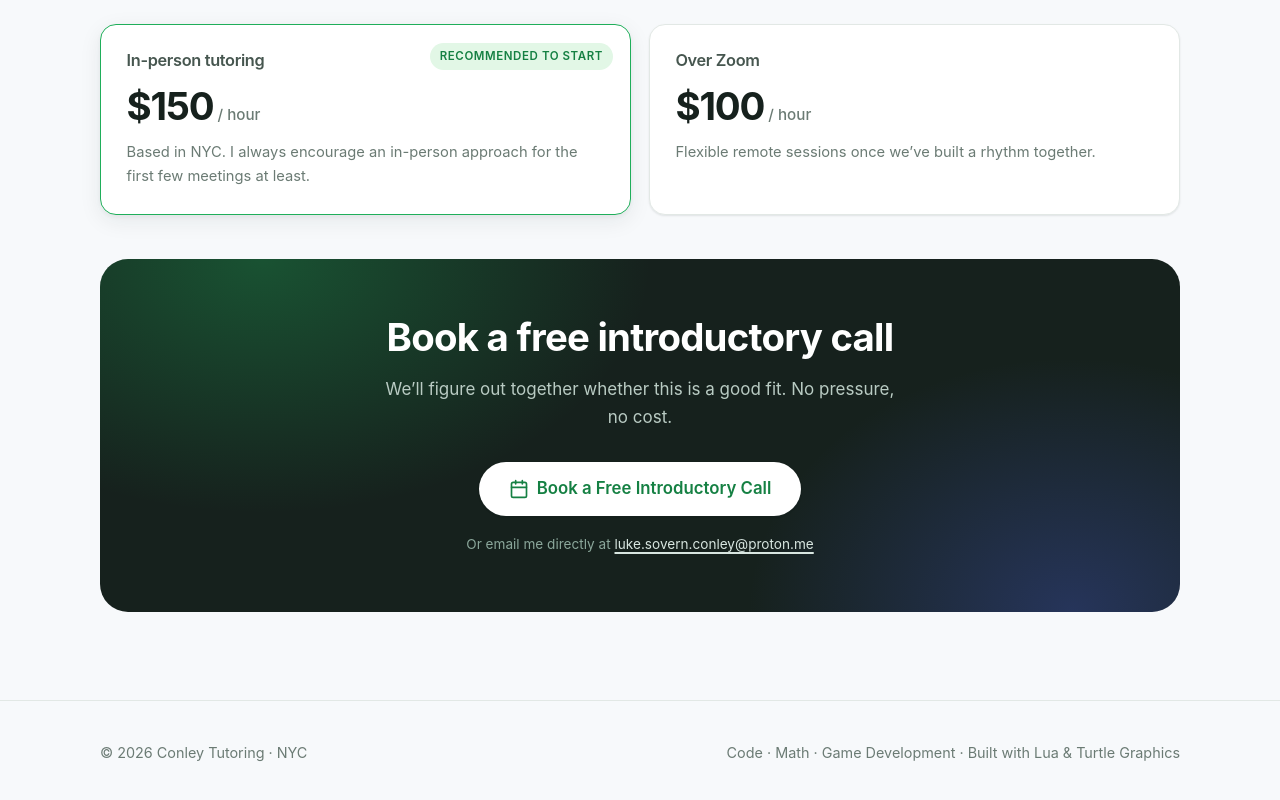
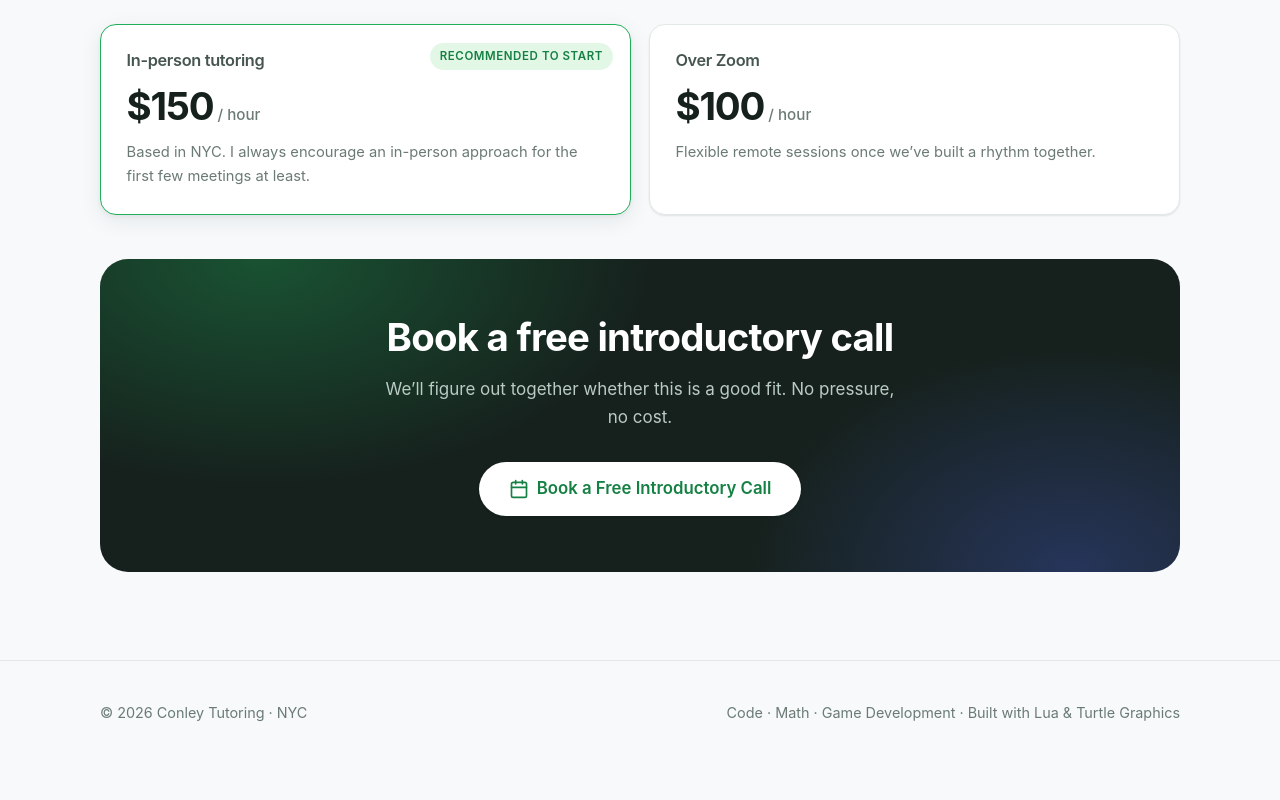
Before and after one commit to grandballoon/conleytutoring, a plain HTML site: page index.html in a window 1280 px wide. Shown: the part 2677-3477 px from the top of the page. After the commit the page ends 3441 px from the top, so only its background shows below. Drawn offline with Linux system fonts and the light colour scheme.

Commit message:
Update index.html

```diff
--- a/index.html
+++ b/index.html
@@ -666,7 +666,6 @@ back_to_start()  <span class="c">-- hyp c = 150</span></code></pre>
             <svg viewBox="0 0 24 24" width="20" height="20" fill="none" stroke="currentColor" stroke-width="2" stroke-linecap="round" stroke-linejoin="round" aria-hidden="true"><rect x="3" y="4" width="18" height="18" rx="2"/><path d="M16 2v4M8 2v4M3 10h18"/></svg>
             Book a Free Introductory Call
           </a>
-          <p class="fineprint">Or email me directly at <a href="mailto:luke.sovern.conley@proton.me">luke.sovern.conley@proton.me</a></p>
         </div>
       </div>
     </section>
```
